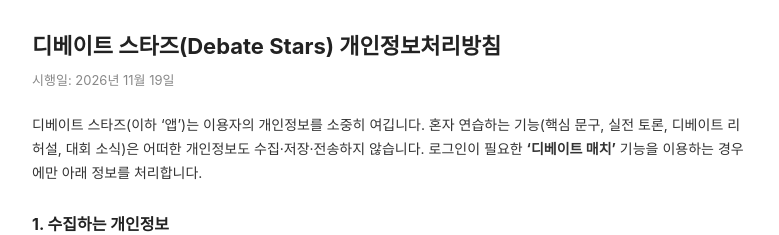
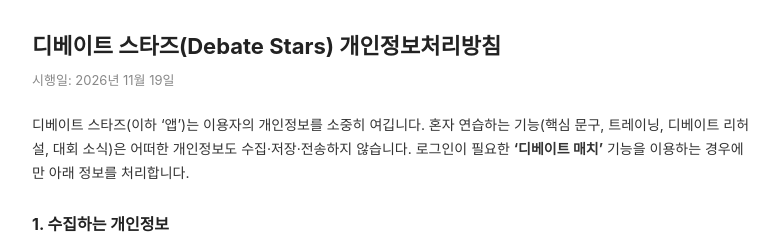
Before and after one commit to epunisy/debate-stars, a plain HTML site: page privacy.html in a window 1280 px wide. Shown: the top 235 px of the page, without its empty margins (248-1027 px from the left). Drawn offline with Linux system fonts and the light colour scheme.

Commit message:
Rename 실전 토론 tab to 트레이닝
Co-Authored-By: Claude Opus 5.5 <noreply@anthropic.com>

```diff
--- a/privacy.html
+++ b/privacy.html
@@ -18,7 +18,7 @@
   <h1>디베이트 스타즈(Debate Stars) 개인정보처리방침</h1>
   <div class="date">시행일: 2026년 11월 19일</div>
 
-  <p>디베이트 스타즈(이하 ‘앱’)는 이용자의 개인정보를 소중히 여깁니다. 혼자 연습하는 기능(핵심 문구, 실전 토론, 디베이트 리허설, 대회 소식)은 어떠한 개인정보도 수집·저장·전송하지 않습니다. 로그인이 필요한 <b>‘디베이트 매치’</b> 기능을 이용하는 경우에만 아래 정보를 처리합니다.</p>
+  <p>디베이트 스타즈(이하 ‘앱’)는 이용자의 개인정보를 소중히 여깁니다. 혼자 연습하는 기능(핵심 문구, 트레이닝, 디베이트 리허설, 대회 소식)은 어떠한 개인정보도 수집·저장·전송하지 않습니다. 로그인이 필요한 <b>‘디베이트 매치’</b> 기능을 이용하는 경우에만 아래 정보를 처리합니다.</p>
 
   <h2>1. 수집하는 개인정보</h2>
   <p>혼자 연습하는 기능은 이름, 연락처, 위치, 기기 식별자, 음성 등 어떠한 개인정보도 수집하지 않으며 로그인이 필요 없습니다.</p>
```
Also changed, not shown: index.html (+2 -2 lines), manifest.webmanifest.
